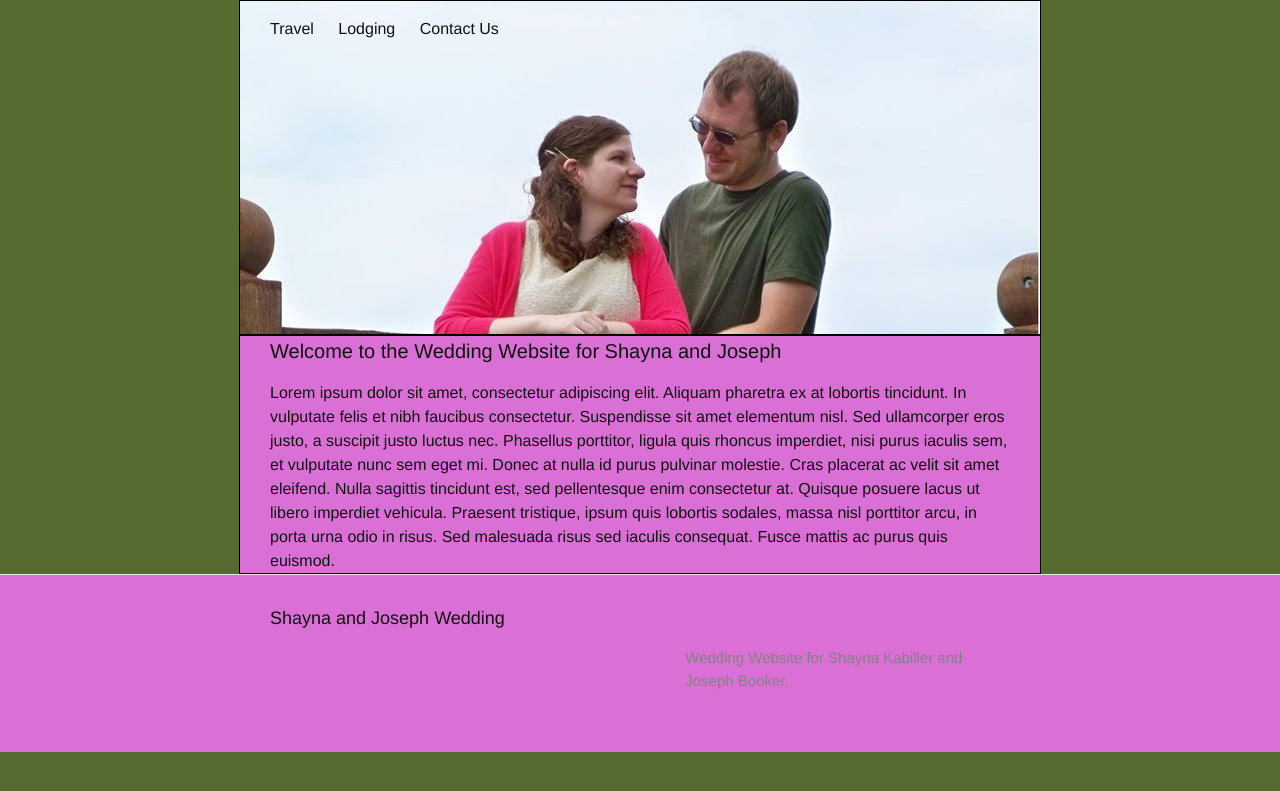
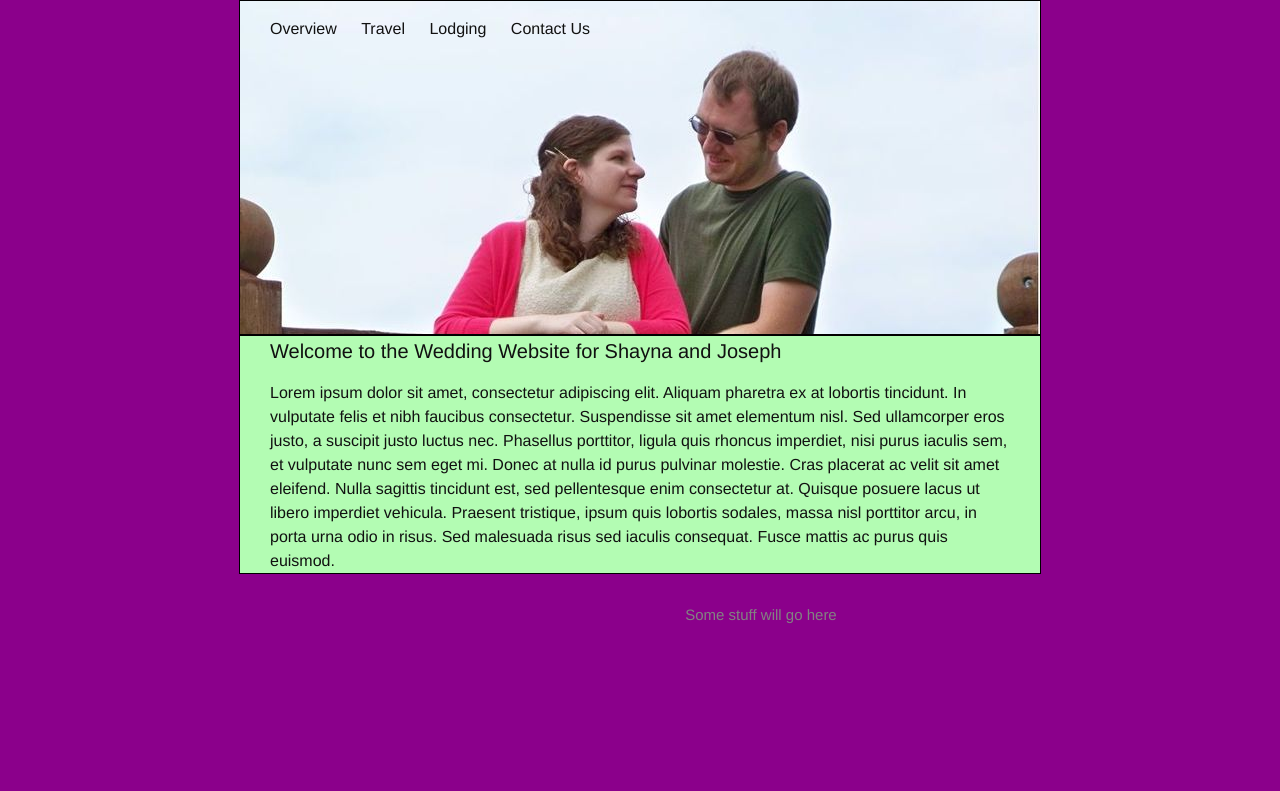
Before and after one commit to sargas/wedding-site, a Jekyll site: the page built from index.html, in a window 1280 px wide. Shown: the top 791 px of the page. Built offline with Jekyll 4.4.1, drawn with Linux system fonts in a browser that asks for light colours.

Commit message:
Make colors less nausiating
Fix overflow of header image at small size screens
Add link to main page to nav bar

```diff
--- a/_data/pages.yml
+++ b/_data/pages.yml
@@ -1,3 +1,6 @@
+- title: Overview
+  url: /
+
 - title: Travel
   url: /travel/
 
--- a/_includes/footer.html
+++ b/_includes/footer.html
@@ -2,22 +2,15 @@
 
   <div class="wrapper">
 
-    <h2 class="footer-heading">{{ site.title }}</h2>
-
     <div class="footer-col-wrapper">
       <div class="footer-col  footer-col-1">
-        <ul class="contact-list">
-		  <!--<li>{{ site.title }}</li>-->
-        </ul>
       </div>
 
       <div class="footer-col  footer-col-2">
-        <ul class="social-media-list">
-        </ul>
       </div>
 
       <div class="footer-col  footer-col-3">
-        <p class="text">{{ site.description }}</p>
+        <p class="text">Some stuff will go here</p>
       </div>
     </div>
 
--- a/_sass/_layout.scss
+++ b/_sass/_layout.scss
@@ -10,7 +10,6 @@
 	.wrapper { //TODO: this url should be based on baseurl. Fixable?
 		background-image: url(/images/101_1612.JPG);
 		height: 240px;
-		width: 100%;
 		background-size: cover;
 
 		border: thin solid black;
@@ -25,6 +24,14 @@
 			@media only screen and (min-width : #{$current-size-change}px) {
 				height: #{$current-height}px;
 			}
+		}
+
+		@include media-query($on-palm) {
+			padding: 0px;
+		}
+
+		@media only screen and (min-width : 800px) {
+			width: 100%
 		}
 	}
 }
@@ -111,9 +118,7 @@
  * Site footer
  */
 .site-footer {
-    border-top: 1px solid $grey-color-light;
     padding: $spacing-unit 0;
-	background-color: orchid;
 }
 
 .footer-heading {
@@ -185,7 +190,7 @@
 
 	.wrapper {
 		border: thin solid black;
-		background-color: orchid;
+		background-color: #B3FCB3;
 	}
 }
 
--- a/css/main.scss
+++ b/css/main.scss
@@ -14,7 +14,7 @@ $base-line-height: 1.5;
 $spacing-unit:     30px;
 
 $text-color:       #111;
-$background-color: darkolivegreen;
+$background-color: darkmagenta;
 $brand-color:      #2a7ae2;
 
 $grey-color:       #828282;
```
